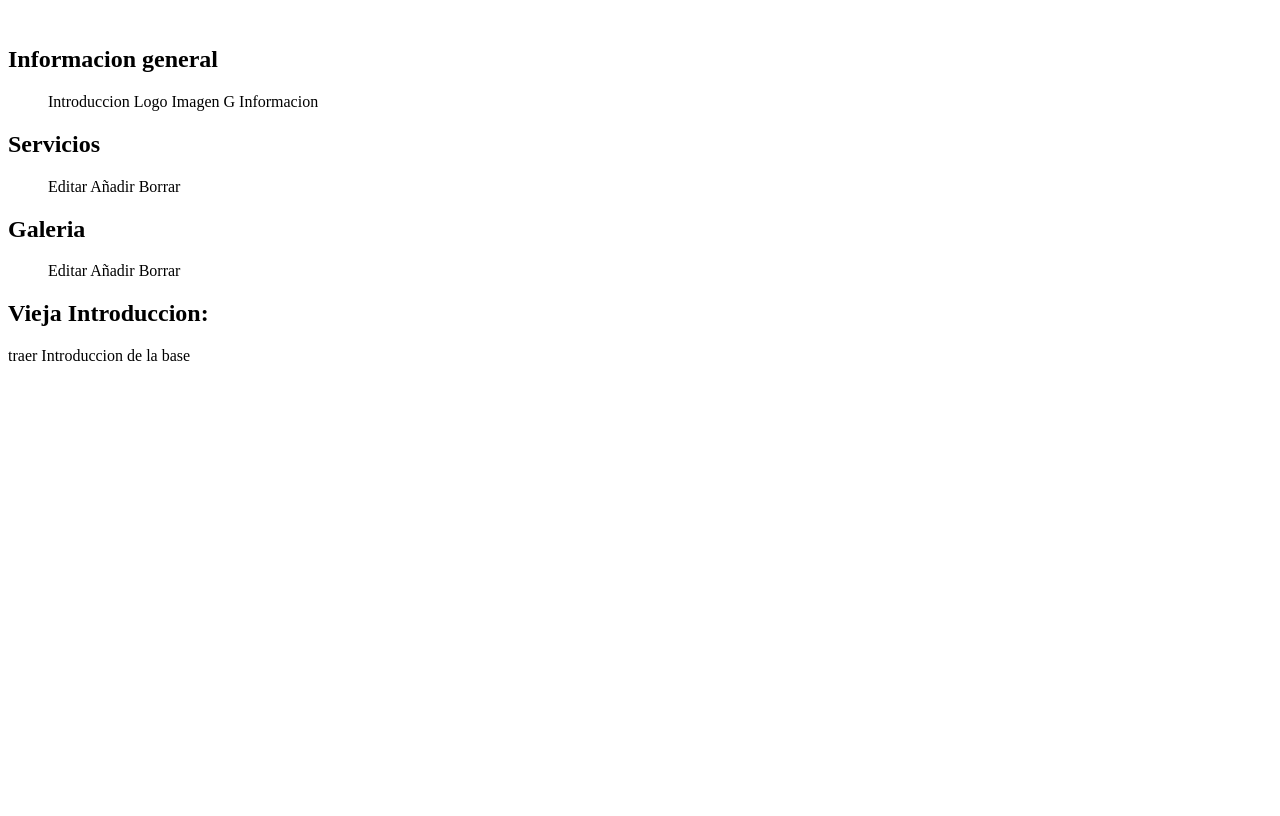
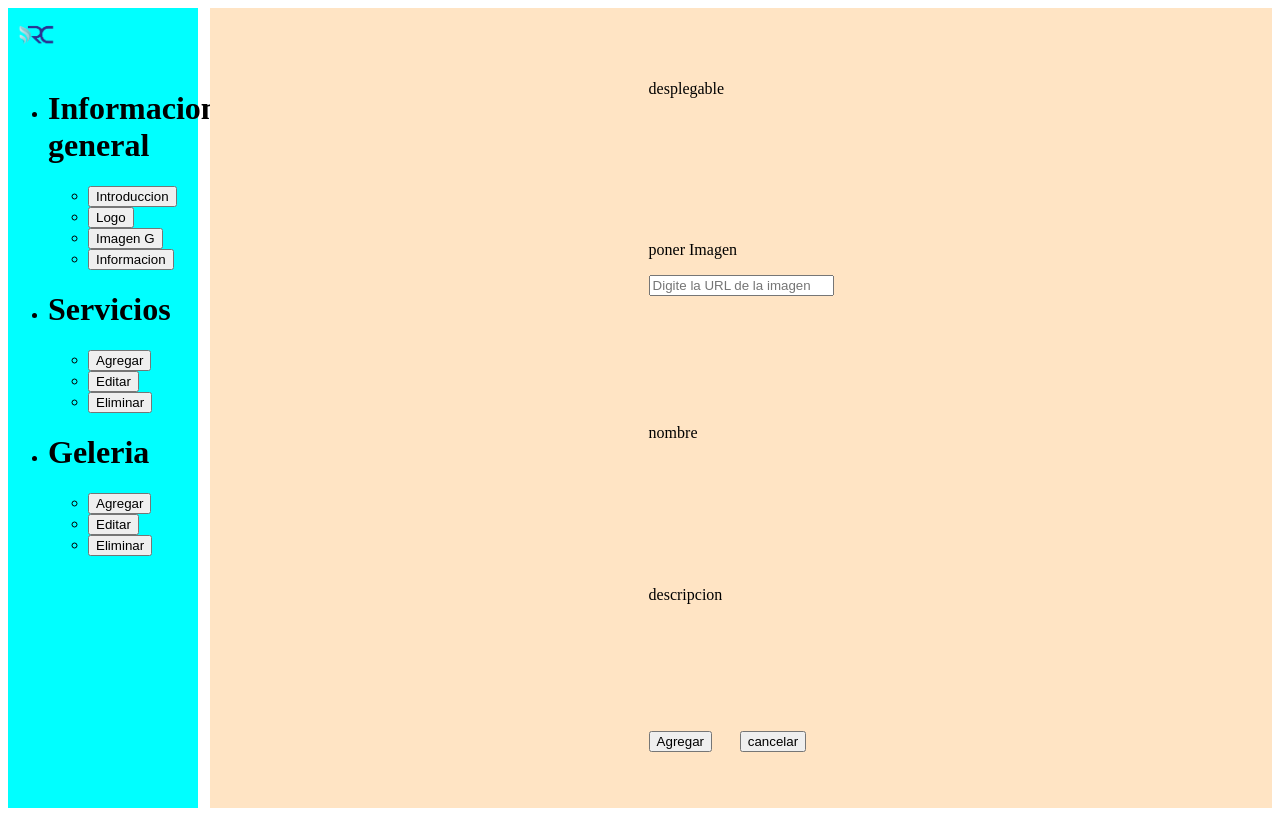
Before and after one commit to dian7875/api-land, a website: page public/index.html in a window 1280 px wide. Drawn offline with Linux system fonts and the light colour scheme.

Commit message:
Avance front end 1

```diff
--- a/public/index.html
+++ b/public/index.html
@@ -3,54 +3,69 @@
 <head>
     <meta charset="UTF-8">
     <meta name="viewport" content="width=device-width, initial-scale=1.0">
-    <link rel="stylesheet" href="/public/style.css">
+    <link rel="stylesheet" href="style.css">
     <title>RYC pagina administrativa</title>
 </head>
 <body>
+    <div class="sidebar">
+<img class="Logo" src="/assets/RYCLOG.png " alt="">
+<ul>
 
-<section class="sidebar">
-<img id="sideIcon" src="" alt="">
-<h2>Informacion general</h2>
+<li class="titulo"> <h1>Informacion general</h1></li>
+<ul class="subMenu">
+    <li><button>Introduccion</button></li>
+    <li><button>Logo</button></li>
+    <li><button>Imagen G</button></li>
+    <li><button>Informacion</button></li>
 
-<ol>
-    Introduccion
-    Logo
-    Imagen G
-    Informacion
-</ol>
+</ul>
 
-<h2>Servicios</h2>
 
-<ol>
-    Editar
-    Añadir
-    Borrar
+<li class="titulo"> <h1>Servicios</h1></li>
+<ul class="subMenu">
+    <li><button>Agregar</button></li>
+    <li><button>Editar</button></li>
+    <li><button>Eliminar</button></li>
 
-</ol>
+</ul>
 
-<h2>Galeria</h2>
 
-<ol>
-    Editar
-    Añadir
-    Borrar
-</ol>
-</section>
+<li class="titulo"> <h1>Geleria</h1></li>
+<ul class="subMenu">
+    <li><button>Agregar</button></li>
+    <li><button>Editar</button></li>
+    <li><button>Eliminar</button></li>
 
-<div id="IntroduccionModify">
+</ul>
 
-<h2>Vieja Introduccion: </h2>
-<p> traer Introduccion de la base</p>
-
-</div>
+</ul>
+    </div>
 
 
 
+    <div class="Servicios">
 
-
-
+        <div class="desplegable">
+            <p>desplegable</p>
+        </div>
+        <div class="Imagen">
+            <p>poner Imagen</p>
+            <input placeholder="Digite la URL de la imagen" type="text">
+        </div>
+        <div class="nombre">
+            <p>nombre</p>
+        </div>
+        <div class="descripcion">
+            <p>descripcion</p>
+        </div>
+        <div class="btnpantalla">
+        <button>Agregar</button>
+        <button>cancelar</button>
+        </div>
+    </div>
 
 
 
 </body>
+
 </html>
--- a/public/style.css
+++ b/public/style.css
@@ -0,0 +1,38 @@
+.Logo{
+    width: 30%;
+    height: auto;
+}
+
+
+.sidebar{
+    background-color: aqua;
+    height: 100vh;
+  width: 15%;
+}
+
+.Servicios{
+    background-color: bisque;
+    width: 90%;
+    display: flex;
+    justify-content: center;
+    align-items: center;
+    flex-direction: column;
+    display: grid;
+    grid-template-areas:
+    desplegable,
+    imagen,
+    nombre,
+    descripcion,
+    botones;
+}
+
+body{
+    display: flex;
+    gap: 1%;
+}
+
+.btnpantalla{
+    display: flex;
+    flex-direction: row;
+    gap: 15%;
+}
```
Also changed, not shown: src/main.ts (+7 -4 lines), public/assets/RYCLOG.png (added).
